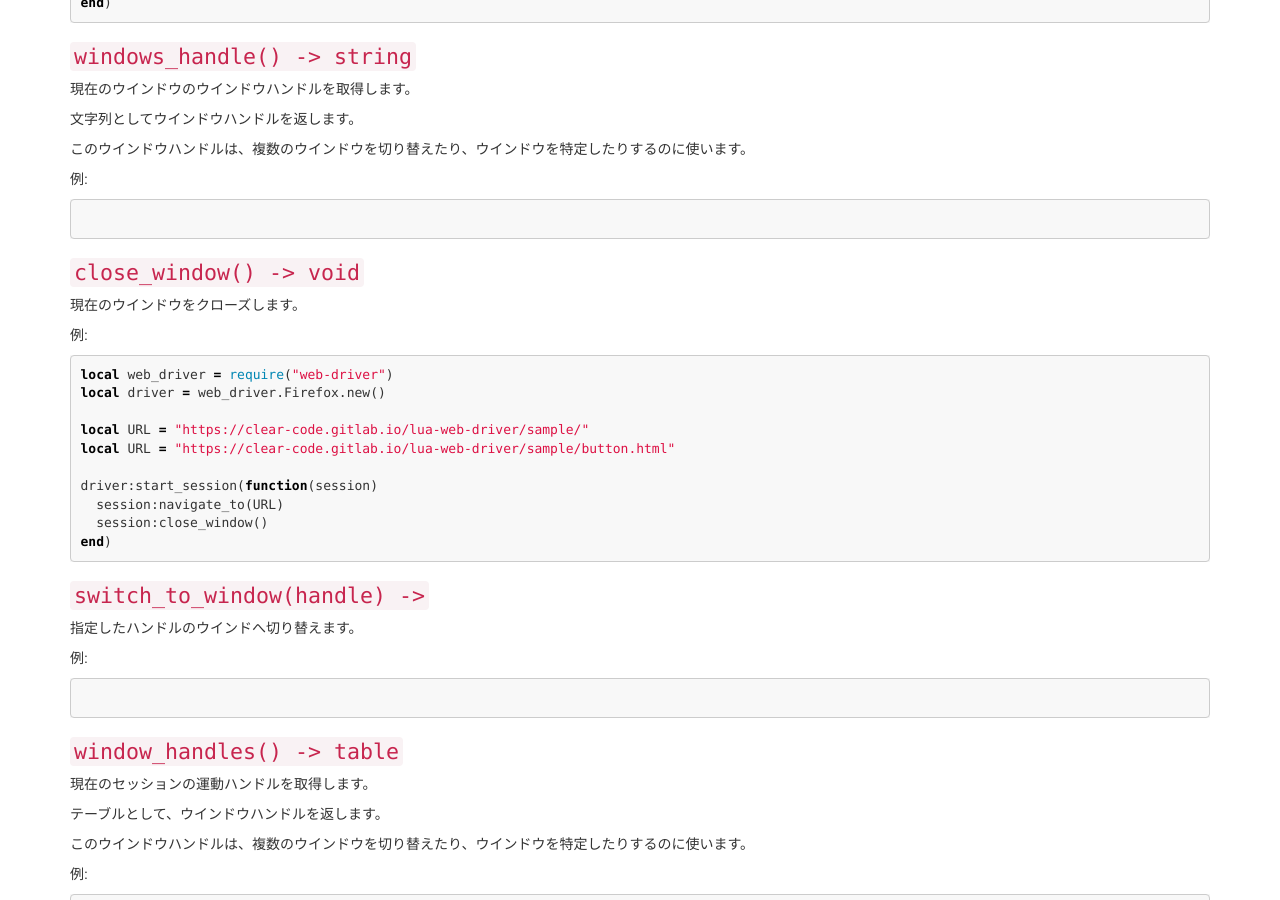
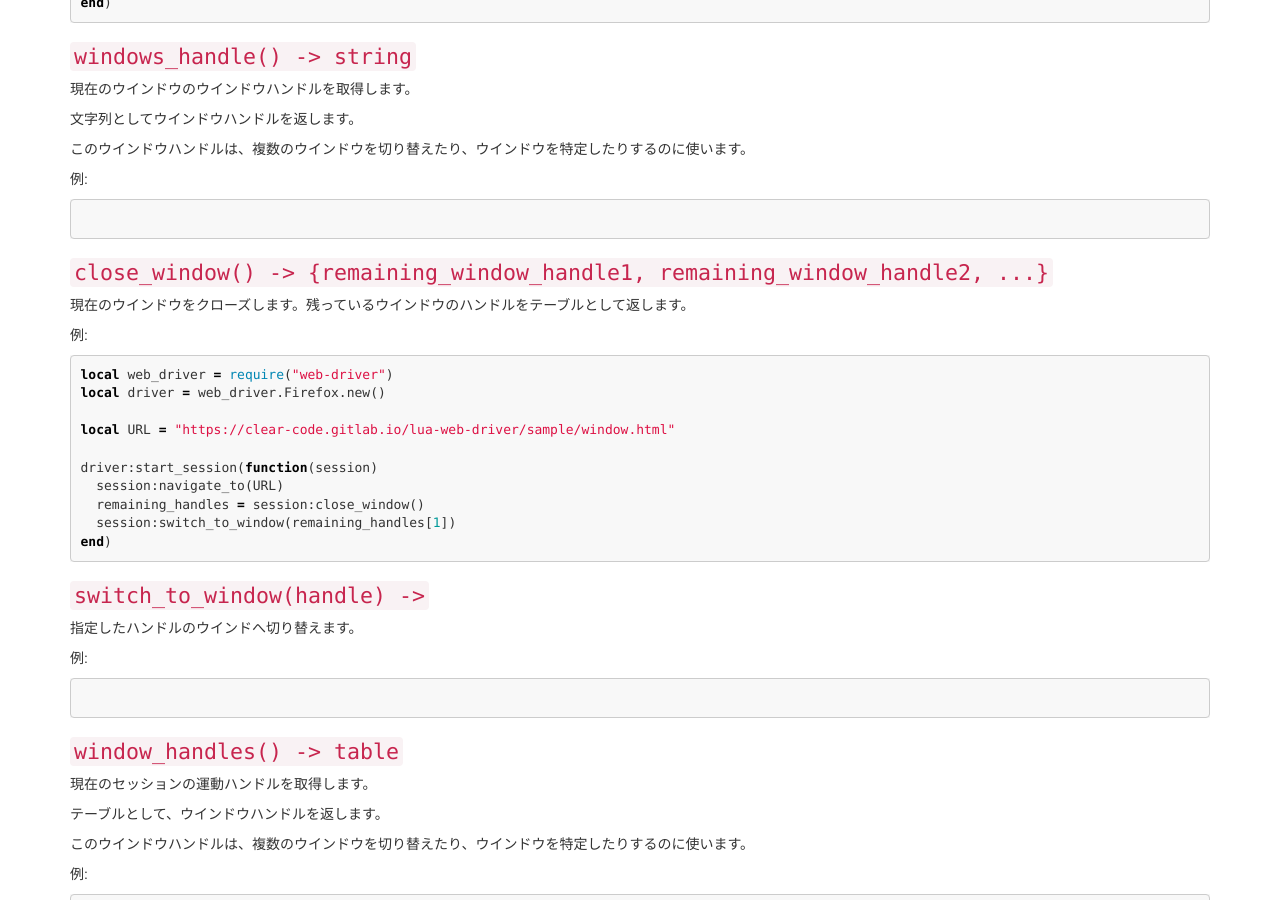
Before and after one commit to clear-code/lua-web-driver, a Jekyll site: the page built from docs/ja/reference/session.md, in a window 1280 px wide and 900 px high, scrolled down 2707 px. Built offline with Jekyll 4.4.1, drawn with Linux system fonts in a browser that asks for light colours.

Commit message:
doc reference: Modify a return value of Session:close_window()

````diff
--- a/docs/ja/reference/session.md
+++ b/docs/ja/reference/session.md
@@ -168,9 +168,9 @@ end)
 
 ```
 
-### `close_window() -> void` {#close-window}
+### `close_window() -> {remaining_window_handle1, remaining_window_handle2, ...}` {#close-window}
 
-現在のウインドウをクローズします。
+現在のウインドウをクローズします。残っているウインドウのハンドルをテーブルとして返します。
 
 例:
 
@@ -178,12 +178,12 @@ end)
 local web_driver = require("web-driver")
 local driver = web_driver.Firefox.new()
 
-local URL = "https://clear-code.gitlab.io/lua-web-driver/sample/"
-local URL = "https://clear-code.gitlab.io/lua-web-driver/sample/button.html"
+local URL = "https://clear-code.gitlab.io/lua-web-driver/sample/window.html"
 
 driver:start_session(function(session)
   session:navigate_to(URL)
-  session:close_window()
+  remaining_handles = session:close_window()
+  session:switch_to_window(remaining_handles[1])
 end)
 ```
 
````
Also changed, not shown: docs/reference/session.md (+5 -5 lines), 1 other file.
